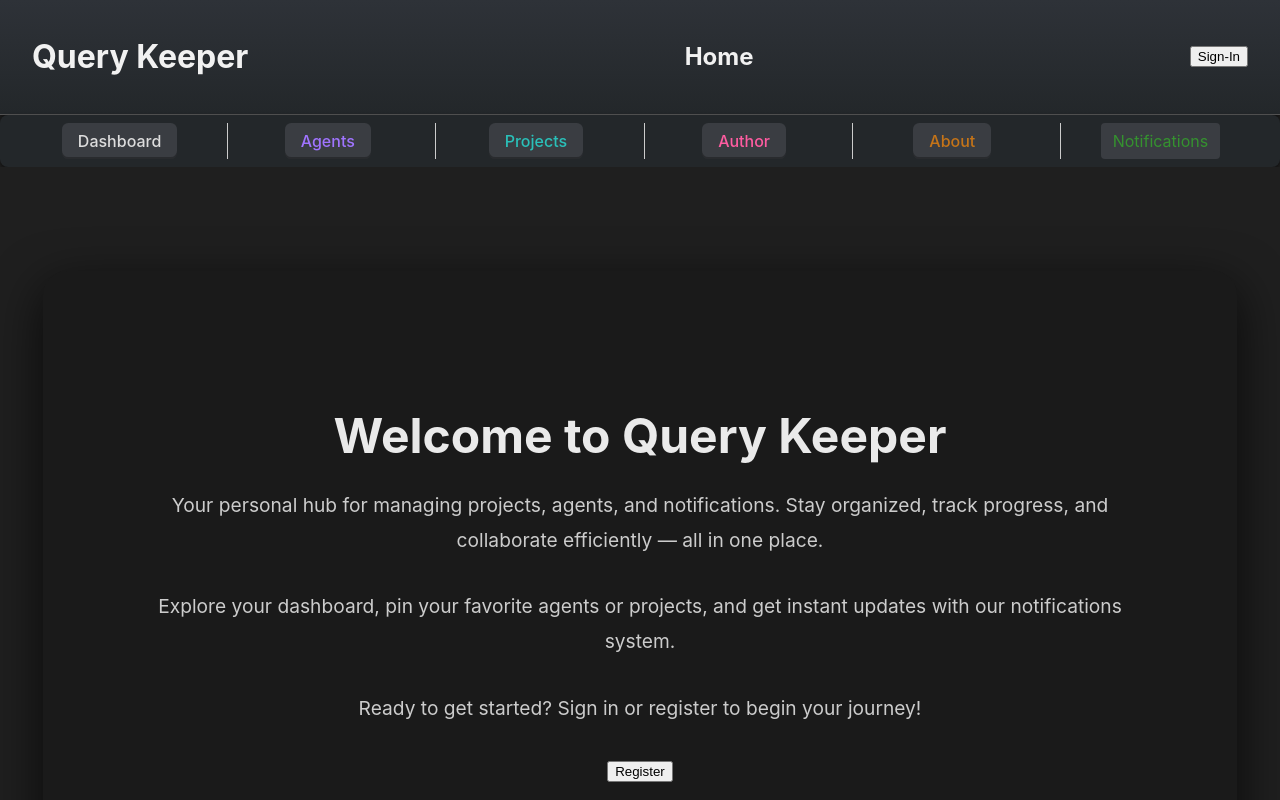
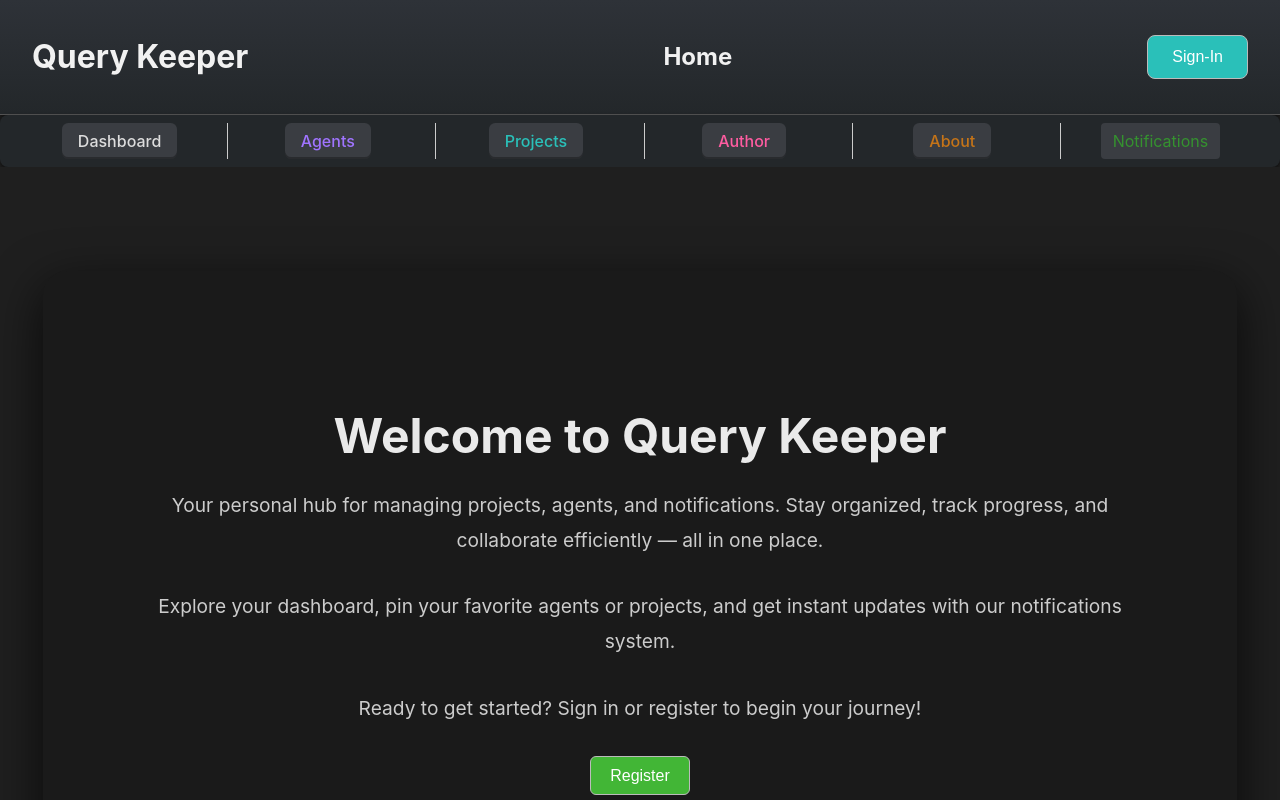
Before and after one commit to jraczynski6/query-keeper, a React (Vite) app: page / in a window 1280 px wide. Shown: the top 800 px of the page. Built offline with nearby package versions, Linux system fonts and the light colour scheme.

Commit message:
Fix landing Query and signin button

```diff
--- a/src/components/Layout.css
+++ b/src/components/Layout.css
@@ -1,6 +1,5 @@
 .app-header {
     background: linear-gradient(180deg, #2e3238 0%, #23272a 100%);
-    /* slightly darker than --bg-color */
     border-bottom: 1px solid #555;
     box-shadow: 0 2px 6px rgba(0, 0, 0, 0.5);
     color: #f1f1f1;
@@ -32,20 +31,55 @@
     flex: 1;
 }
 
-/* Footer container for app */
-/* Compact dark footer */
+
+.sign-in-btn {
+  width: 100%;
+  padding: 0.75rem 1.5rem;
+  font-size: 1rem;
+  border: 1px solid #BBBBBB;
+  border-radius: 8px;
+  background-color: #2AC0B9;
+  color: #fff;
+  cursor: pointer;
+  transition: all 0.2s ease;
+}
+
+.sign-in-btn:hover {
+  background-color: #34d0c8;
+  transform: translateY(-1px);
+}
+
+.sign-out-btn {
+  width: 100%;
+  padding: 0.75rem 1.5rem;
+  font-size: 1rem;
+  border: 1px solid #BBBBBB;
+  border-radius: 8px;
+  background-color: #FF5C5C;
+  color: #fff;
+  cursor: pointer;
+  transition: all 0.2s ease;
+}
+
+.sign-out-btn:hover {
+  background-color: #FF7878;
+  transform: translateY(-1px);
+}
+
+/* Footer */
+
 .app-footer {
     display: flex;
     flex-direction: column;
     align-items: center;
     justify-content: center;
-    padding: 1rem 1.5rem; /* reduced padding */
+    padding: 1rem 1.5rem;
     border-top: 1px solid #555;
     background: linear-gradient(180deg, #2e3238 0%, #23272a 100%);
     color: #EAEAEA;
-    gap: 1rem; /* smaller spacing between elements */
+    gap: 1rem;
     box-shadow: 0 -2px 6px rgba(0, 0, 0, 0.4);
-    max-width: 100%; /* prevent overflow */
+    max-width: 100%;
     box-sizing: border-box;
 }
 
@@ -53,8 +87,8 @@
 .footer-nav {
     display: flex;
     justify-content: center;
-    gap: 1.5rem; /* smaller spacing */
-    flex-wrap: wrap; /* wrap on small screens */
+    gap: 1.5rem;
+    flex-wrap: wrap;
 }
 
 .footer-nav a {
@@ -69,7 +103,7 @@
 
 /* Footer note / copyright */
 .footer-note p {
-    font-size: 0.8rem; /* slightly smaller text */
+    font-size: 0.8rem;
     color: #999999;
     text-align: center;
 }
@@ -86,22 +120,22 @@
 /* Newsletter form styling */
 .footer-newsletter-form {
   display: flex;
-  flex-wrap: wrap;      /* allow wrapping on small screens */
+  flex-wrap: wrap;
   gap: 0.5rem;
   width: 100%;
-  max-width: 100%;      /* do not exceed parent width */
+  max-width: 100%;
   box-sizing: border-box;
 }
 
 .footer-newsletter-form input {
-  flex: 1 1 auto;       /* grow and shrink with container */
-  min-width: 0;         /* prevent overflow */
+  flex: 1 1 auto;
+  min-width: 0;
   padding: 0.5rem;
   box-sizing: border-box;
 }
 
 .footer-newsletter-form button {
-  flex: none;           /* keep intrinsic width */
+  flex: none;
   padding: 0.5rem 0.75rem;
   box-sizing: border-box;
 }
@@ -129,7 +163,6 @@
     margin-bottom: 0.5rem;
   }
 
-  /* Optional: if nav-menu should stack vertically */
   .nav-menu {
     flex-direction: column;
     gap: 0.5rem;
@@ -173,13 +206,13 @@
     flex-direction: column;
     gap: 0.5rem;
     width: 100%;
-    max-width: 100%; /* ensure container does not overflow */
+    max-width: 100%;
     box-sizing: border-box;
   }
 
   .footer-newsletter-form input,
   .footer-newsletter-form button {
-    width: 100%; /* full width */
+    width: 100%;
   }
 
   .footer-newsletter-form input {
--- a/src/pages/Landing.css
+++ b/src/pages/Landing.css
@@ -3,13 +3,11 @@
   display: flex;
   justify-content: center;
   align-items: flex-start;
-  /* align to top instead of center */
   min-height: calc(100vh - 80px);
-  /* subtract header height */
   background-color: var(--bg-color);
   font-family: "Inter", system-ui, sans-serif;
   padding: 4rem 2rem;
-  /* space at top */
+
 }
 
 /* Landing content box */
@@ -24,7 +22,6 @@
   color: #EAEAEA;
   font-size: 1.2rem;
   margin-top: 5vh;
-  /* push it slightly down from top */
 }
 
 /* Headings */
@@ -44,7 +41,7 @@
 }
 
 /* CTA button */
-.landing-content .cta-button {
+.register-btn {
   display: inline-block;
   padding: 0.6rem 1.2rem;
   font-size: 1rem;
@@ -53,10 +50,9 @@
   background-color: #35922f;
   color: #fff;
   cursor: pointer;
-  transition: background 0.2s ease, transform 0.1s ease;
 }
 
-.landing-content .cta-button:hover {
+.register-btn {
   background-color: #42b636;
   transform: translateY(-1px);
 }
@@ -65,7 +61,6 @@
 /* Media Queries */
 
 /* Mobile */
-
 @media (max-width: 767px) {
 
   .landing-page {
@@ -87,7 +82,7 @@
     line-height: 1.5;
   }
 
-  .landing-content .cta-button {
+  .register-btn {
     width: 100%;
     text-align: center;
   }
@@ -114,7 +109,7 @@
     font-size: 1.1rem;
   }
 
-  .landing-content .cta-button {
+  .register-btn {
     padding: 0.6rem 1.5rem;
     font-size: 1rem;
   }
--- a/src/pages/Landing.jsx
+++ b/src/pages/Landing.jsx
@@ -26,7 +26,7 @@ export default function Landing({ setAuthenticated }) {
                 </p>
 
                 <div className="landing-actions">
-                    <button onClick={() => setRegisterOpen(true)}>Register</button>
+                    <button className="register-btn" onClick={() => setRegisterOpen(true)}>Register</button>
                 </div>
 
                 {/* Register Modal */}
```
